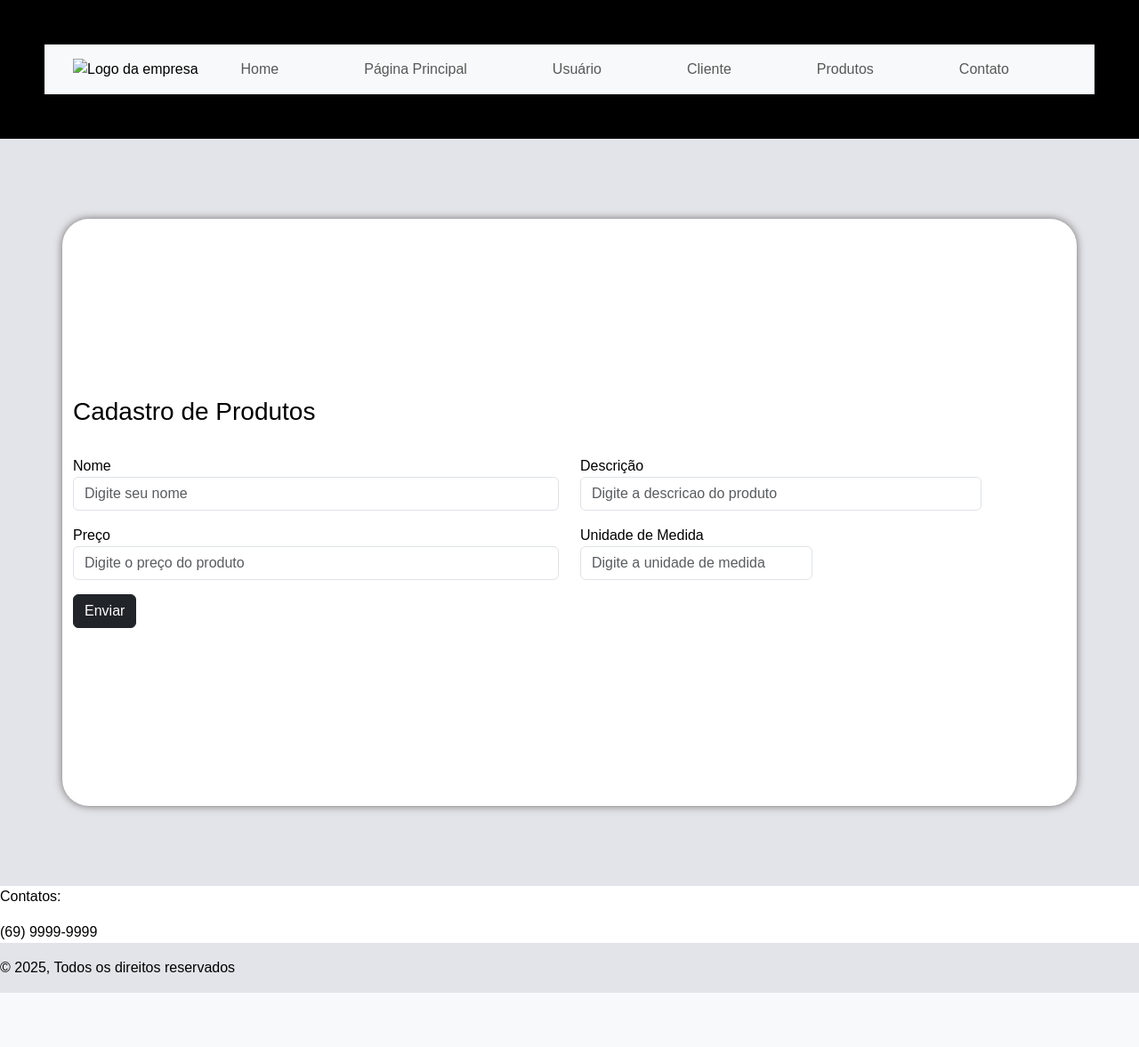
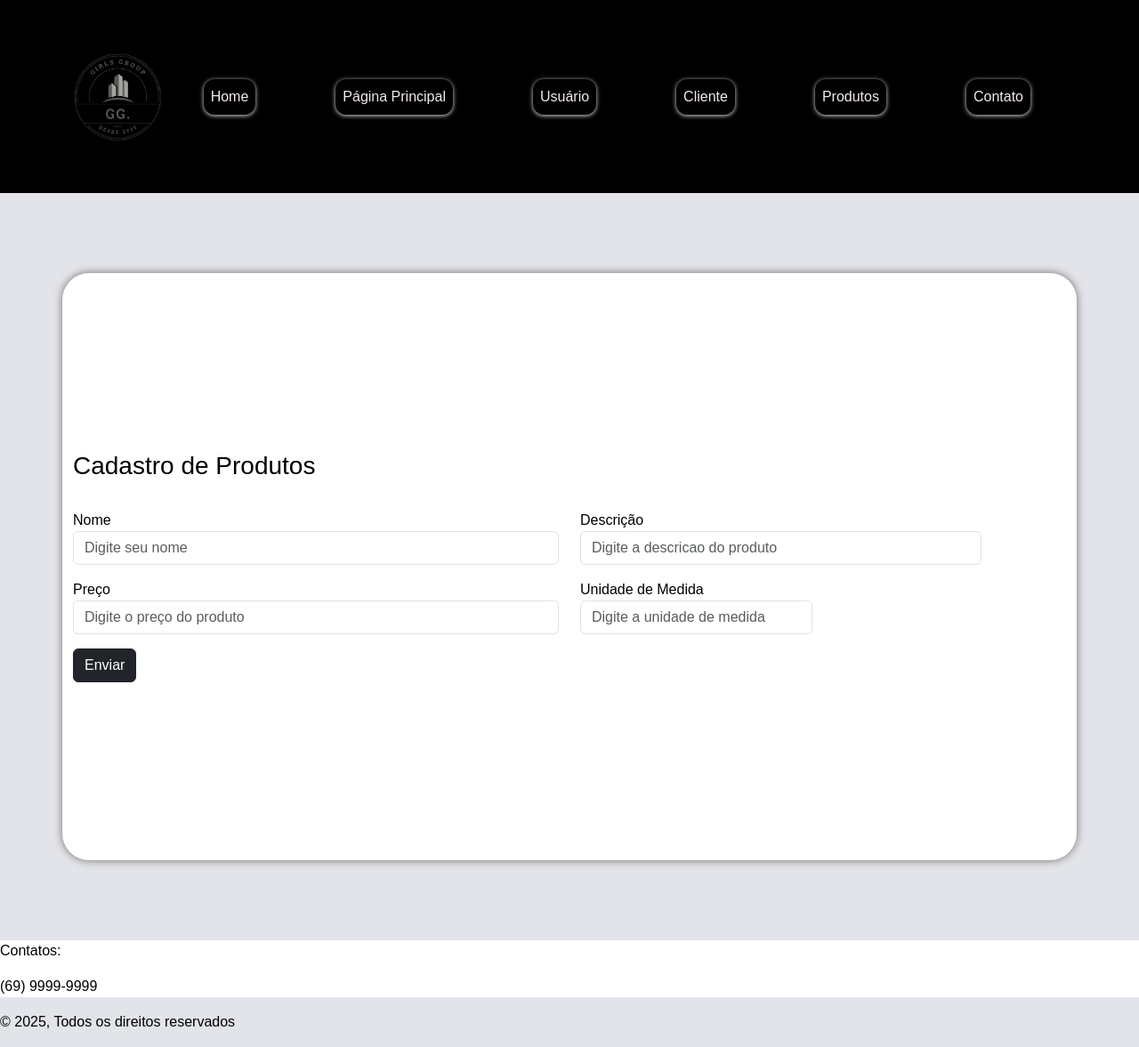
Before and after one commit to IsabelaSilvaSantos/Girls_group, a PHP site: page /gerProduto.php in a window 1280 px wide. Shown: the whole page at 89% size. Before the commit the page ends 1116 px from the top, so only its background shows below. Run offline with PHP 8.4, Linux system fonts and the light colour scheme.

Commit message:
Arrume o menu para a Kamilla

```diff
--- a/CSS/layoutProduto.css
+++ b/CSS/layoutProduto.css
@@ -1,3 +1,6 @@
+:root {
+  --color-font-clara: #f4ebeb;
+}
 *{
     margin:0;
     padding:0;
@@ -37,3 +40,20 @@
     footer{
     text-align: justify;
 }
+.nav-custom{
+background-color: rgb(224, 219, 219);
+}
+.navbar-nav{
+gap: 10px;
+}
+.nav-link{
+color: var(--color-font-clara);
+box-shadow: 0 1px 5px rgb(226, 221, 221);
+border-radius: 12px;
+transition: box-shadow 0.3s ease, transform 0.3s ease;
+}
+.nav-link:hover{
+color: var(--color-font-clara);
+box-shadow: 0 16px 32px rgb(248, 244, 244);
+transform: translateY(-4px);
+}
--- a/_parts/_menu.php
+++ b/_parts/_menu.php
@@ -1,30 +1,21 @@
-<nav class="navbar navbar-expand-lg bg-body-tertiary sticky-top">
+
+  <nav class="navbar navbar-expand-lg sticky-top navbar-dark" style="background-color: #000;">
     <div class="container">
-        <img src=" " alt="Logo da empresa">
-        <button class="navbar-toggler" type="button" data-bs-toggle="collapse" data-bs-target="#navbarNav"
-            aria-controls="navbarNav" aria-expanded="false" aria-label="Toggle navigation">
-            <span class="navbar-toggler-icon"></span>
+      <img src="images/LOgoMenu.png" alt="Logo da empresa" style="width: 100px; height: auto;" />
+      <botão tipo="botão" aula="alternador da barra de navegação" data-bs-toggle="colapso" dados-bs-alvo="#navbarnav"
+controles de ária="barra de navegaçãoNav" ária expandida="falso" rótulo de ária="Alternar navegação">
+<extensão aula="ícone de alternância da barra de navegação"></extensão>
+
+
       </button>
       <div class="collapse navbar-collapse" id="navbarNav">
         <ul class="navbar-nav">
-                <li class="navbar-item">
-                    <a href="#" class="nav-link">Home</a>
-                </li>
-                <li class="navbar-item">
-                    <a href="#" class="nav-link">Página Principal</a>
-                </li>
-                <li class="navbar-item">
-                    <a href="#" class="nav-link">Usuário</a>
-                </li>
-                <li class="navbar-item">
-                    <a href="#" class="nav-link">Cliente</a>
-                </li>
-                <li class="navbar-item">
-                    <a href="#" class="nav-link">Produtos</a>
-                </li>
-                <li class="navbar-item">
-                    <a href="#" class="nav-link">Contato</a>
-                </li>
+          <li class="navbar-item"><a href="#" class="nav-link">Home</a></li>
+          <li class="navbar-item"><a href="#" class="nav-link">Página Principal</a></li>
+          <li class="navbar-item"><a href="#" class="nav-link">Usuário</a></li>
+          <li class="navbar-item"><a href="#" class="nav-link">Cliente</a></li>
+          <li class="navbar-item"><a href="#" class="nav-link">Produtos</a></li>
+          <li class="navbar-item"><a href="#" class="nav-link">Contato</a></li>
         </ul>
       </div>
     </div>
--- a/gerProduto.php
+++ b/gerProduto.php
@@ -14,6 +14,9 @@
         <?php require_once "_parts/_menu.php"; ?>
     </header>
     <main class="container">
+
+
+
         <h3>Cadastro de Produtos</h3>
         <?php
         spl_autoload_register(function ($class){
```
Also changed, not shown: CSS/base.css (line endings or trailing spaces), CSS/layout.css (line endings or trailing spaces), images/LOgoMenu.png (added). Lines whose indentation alone changed are shown as unchanged.
